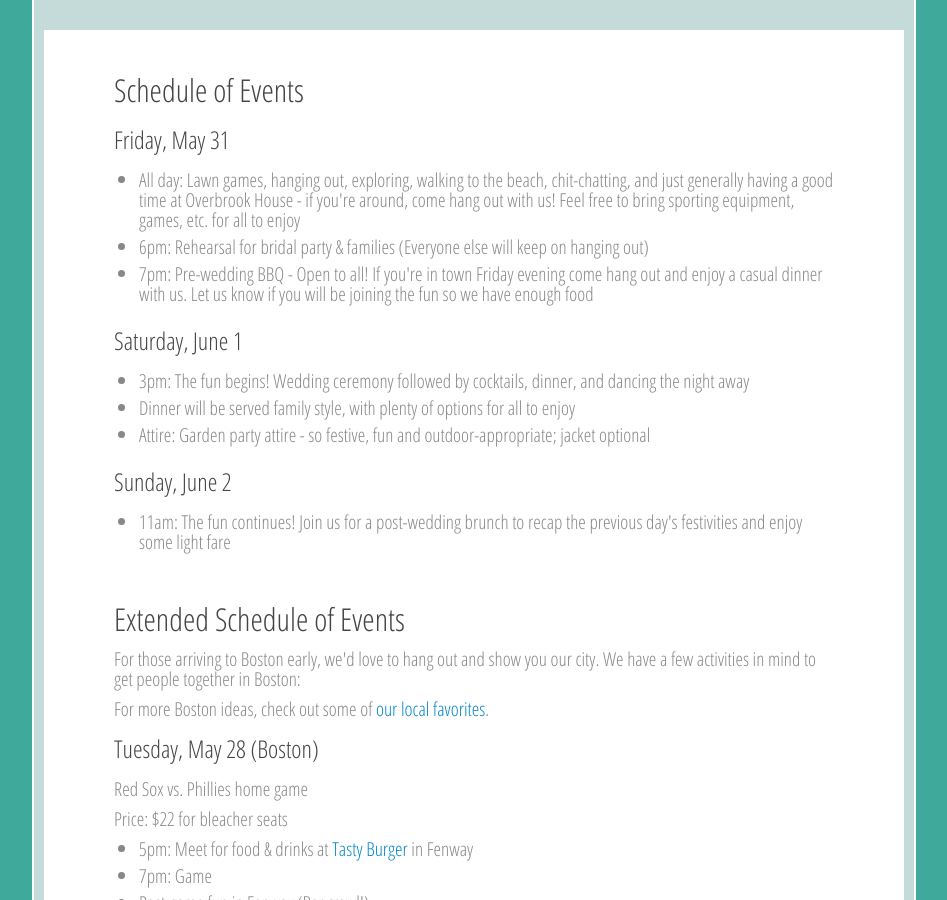
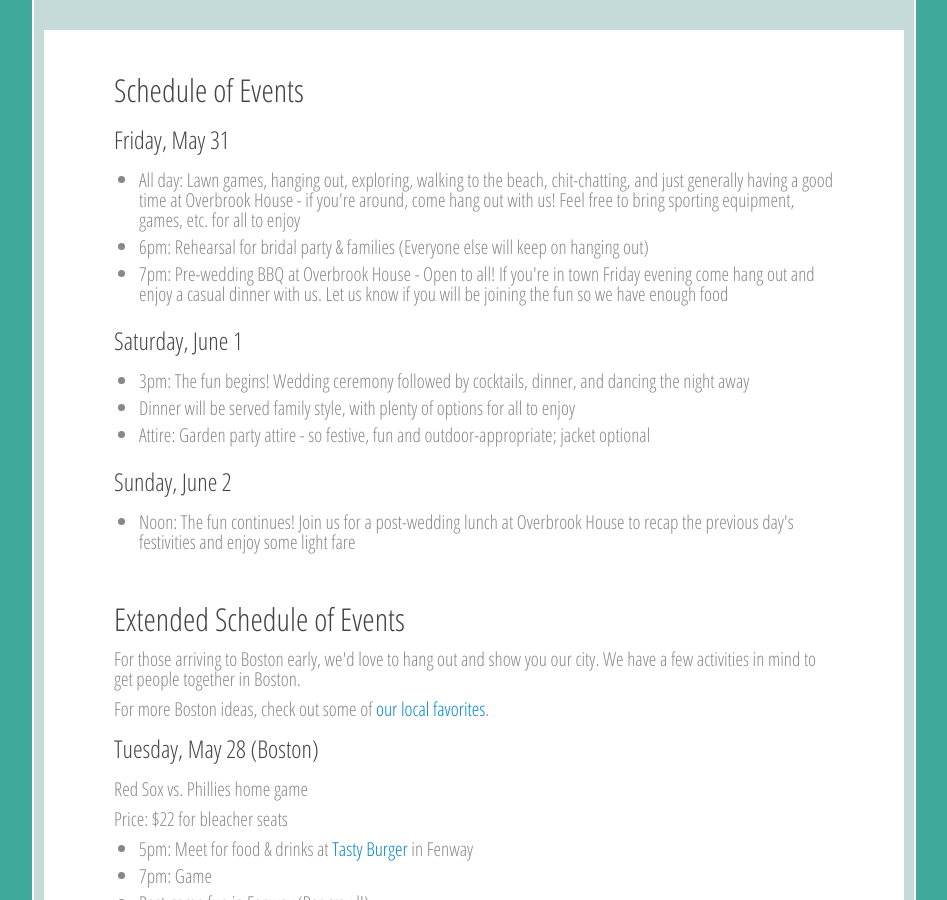
Before and after one commit to vlandham/chrisandemmy, a Jekyll site: the page built from schedule.html, in a window 1280 px wide and 900 px high, scrolled down 233 px. Shown: the whole window, without its empty margins (166-1113 px from the left). Built offline with Jekyll 4.4.1, drawn with Linux system fonts in a browser that asks for light colours; Markdown is read by kramdown in place of the engine named in the settings.

Commit message:
more tweaks

```diff
--- a/favorites.html
+++ b/favorites.html
@@ -14,7 +14,7 @@ title: Local Favorites
   <li>Take a stroll down Newbury Street and then have a picnic on the esplanade</li>
   <li>Take pictures with the <a target="_blank" href="http://www.publicartboston.com/content/make-way-ducklings">Make Way for Ducklings statue</a> in Boston Common</li>
   <li>Try the cheese samples at <a target="_blank" href="http://www.southendformaggio.com/">South End Formaggio</a></li>
-  <li>Go for a run on Charles River</li>
+  <li>Go for a run on the Charles River</li>
   <li>Get the burger at <a target="_blank" href="http://drinkfortpoint.com/">Drink</a> (it's so good it's not even on the menu)</li>
   <li>Go <a target="_blank" href="http://www.paddleboston.com/boston.php">kayaking</a> on the Charles River</li>
   <li><a target="_blank" href="http://www.bostonharborcruises.com/boston-whale-watch/">Watch some whales</a></li>
--- a/schedule.html
+++ b/schedule.html
@@ -10,7 +10,7 @@ title: Schedule
 <ul>
   <li>All day: Lawn games, hanging out, exploring, walking to the beach, chit-chatting, and just generally having a good time at Overbrook House - if you're around, come hang out with us! Feel free to bring sporting equipment, games, etc. for all to enjoy</li>
   <li>6pm: Rehearsal for bridal party &amp; families (Everyone else will keep on hanging out)</li>
-  <li>7pm: Pre-wedding BBQ - Open to all! If you're in town Friday evening come hang out and enjoy a casual dinner with us. Let us know if you will be joining the fun so we have enough food</li>
+  <li>7pm: Pre-wedding BBQ at Overbrook House - Open to all! If you're in town Friday evening come hang out and enjoy a casual dinner with us. Let us know if you will be joining the fun so we have enough food</li>
 </ul>
 
 <h3>Saturday, June 1</h3>
@@ -22,7 +22,7 @@ title: Schedule
 
 <h3>Sunday, June 2</h3>
 <ul>
-  <li>11am: The fun continues! Join us for a post-wedding brunch to recap the previous day's festivities and enjoy some light fare</li>
+  <li>Noon: The fun continues! Join us for a post-wedding lunch at Overbrook House to recap the previous day's festivities and enjoy some light fare</li>
 </ul>
 
 <br/>
@@ -30,7 +30,7 @@ title: Schedule
 <h2>Extended Schedule of Events</h2>
 
 <p>
-For those arriving to Boston early, we'd love to hang out and show you our city. We have a few activities in mind to get people together in Boston:</p>
+For those arriving to Boston early, we'd love to hang out and show you our city. We have a few activities in mind to get people together in Boston.</p>
 
 <p>For more Boston ideas, check out some of <a href="favorites">our local favorites</a>.
 </p>
```
